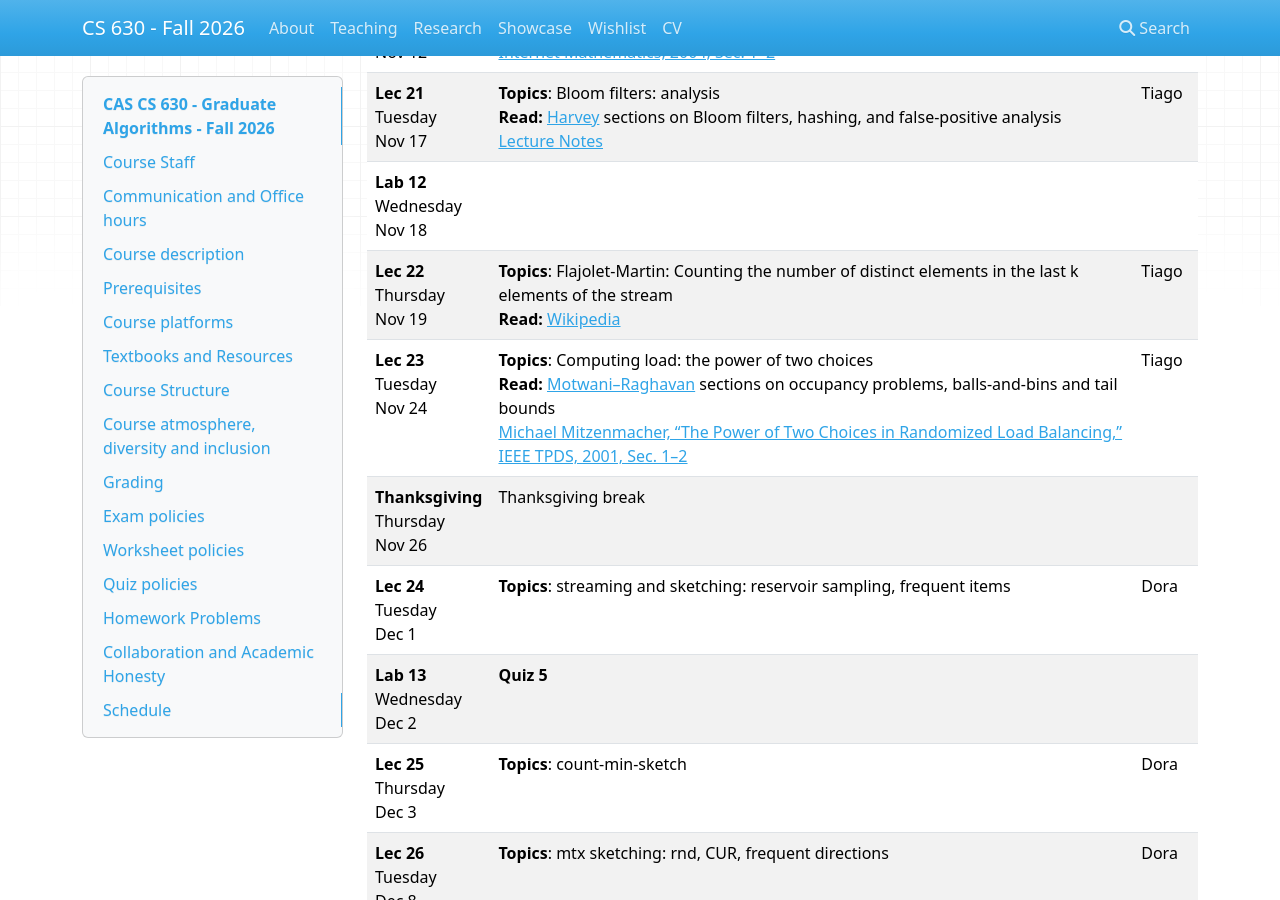
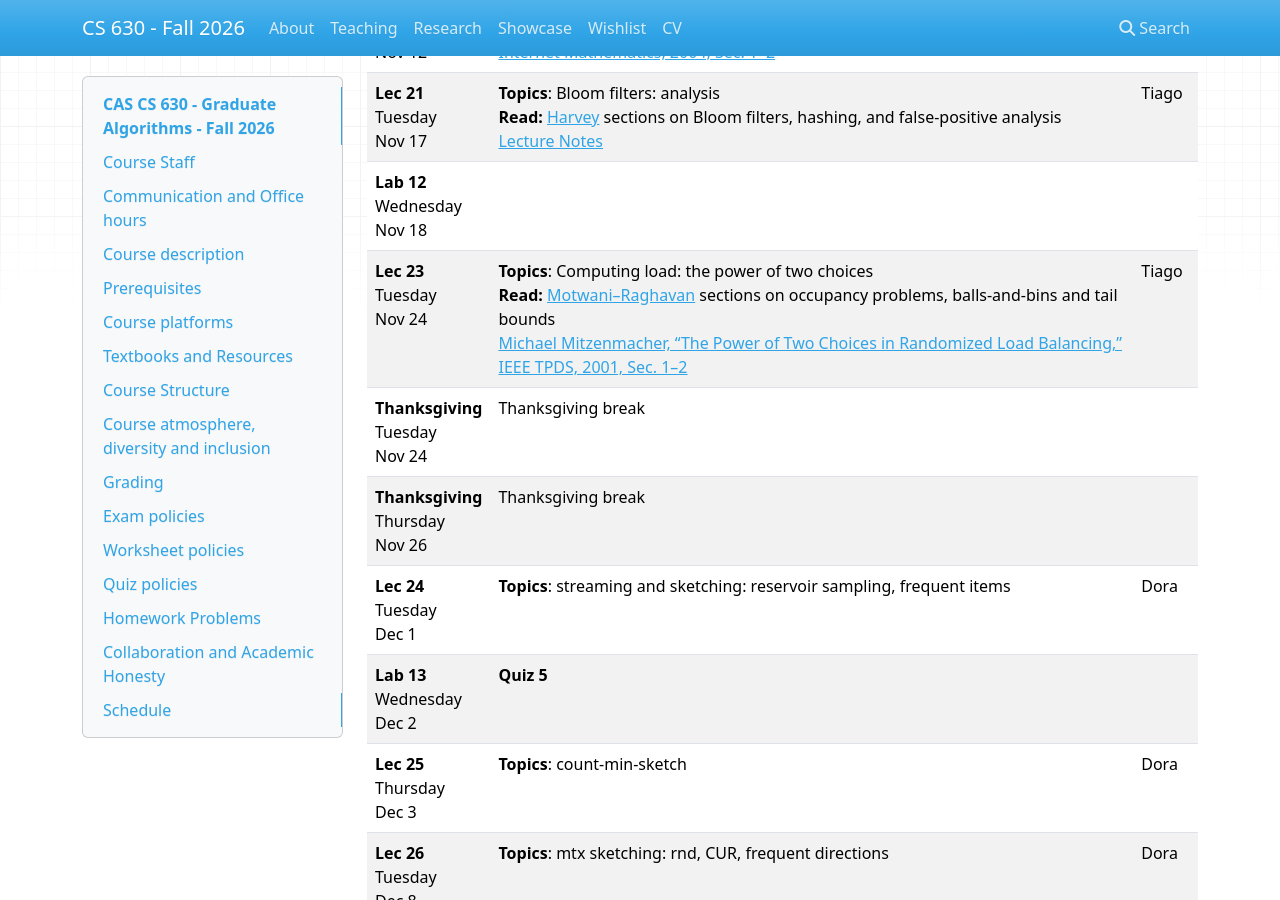
Before and after one commit to srtjanuario/2026.fall.cs630, an MkDocs documentation site: the page built from docs/index.md, in a window 1280 px wide and 900 px high, scrolled down 9278 px. Built offline with MkDocs 1.6.1, drawn with Linux system fonts in a browser that asks for light colours; nearby versions of some CDN libraries.

Commit message:
Thanksgiving

```diff
--- a/docs/index.md
+++ b/docs/index.md
@@ -510,15 +510,7 @@ This schedule is subject, and likely, to change as we progress through the semes
             <td>  </td>
         </tr>
         <tr>
-            <td> <strong>Lec 22</strong><br> Thursday<br> Nov 19 </td>
-            <td> <b>Topics</b>: Flajolet-Martin: Counting the number of distinct elements in the last k elements of the stream<br>
-            <b>Read: </b>
-            <a href="https://en.wikipedia.org/wiki/Flajolet–Martin_algorithm">Wikipedia</a>
-            </td>
-            <td> Tiago </td>
-        </tr>
-        <tr>
-            <td> <strong>Lec 23</strong><br> Tuesday<br> Nov 24 </td>
+        <td> <strong>Lec 23</strong><br> Tuesday<br> Nov 24 </td>
             <td> <b>Topics</b>: Computing load: the power of two choices <br>
             <b>Read: </b>
             <a href="#MR">Motwani–Raghavan</a> sections on occupancy problems, balls-and-bins and tail bounds <br>
@@ -526,6 +518,25 @@ This schedule is subject, and likely, to change as we progress through the semes
     Michael Mitzenmacher, “The Power of Two Choices in Randomized Load Balancing,” IEEE TPDS, 2001, Sec. 1–2</a>
             </td>
             <td> Tiago </td>
+            <!-- <td> <strong>Lec 22</strong><br> Thursday<br> Nov 19 </td>
+            <td> <b>Topics</b>: Flajolet-Martin: Counting the number of distinct elements in the last k elements of the stream<br>
+            <b>Read: </b>
+            <a href="https://en.wikipedia.org/wiki/Flajolet–Martin_algorithm">Wikipedia</a>
+            </td>
+            <td> Tiago </td> -->
+        </tr>
+        <tr>
+        <td> <strong>Thanksgiving</strong><br> Tuesday<br> Nov 24 </td>
+            <td> Thanksgiving break </td>
+            <td>  </td>
+            <!-- <td> <strong>Lec 23</strong><br> Tuesday<br> Nov 24 </td>
+            <td> <b>Topics</b>: Computing load: the power of two choices <br>
+            <b>Read: </b>
+            <a href="#MR">Motwani–Raghavan</a> sections on occupancy problems, balls-and-bins and tail bounds <br>
+            <a href="https://cs.colby.edu/courses/F09/cs231-labs/labs/lab07/Mitzenmacher-2Choices-TPDS2001.pdf" target="_blank" rel="noopener noreferrer">
+    Michael Mitzenmacher, “The Power of Two Choices in Randomized Load Balancing,” IEEE TPDS, 2001, Sec. 1–2</a>
+            </td>
+            <td> Tiago </td> -->
         </tr>
         <tr>
             <td> <strong>Thanksgiving</strong><br> Thursday<br> Nov 26 </td>
```
